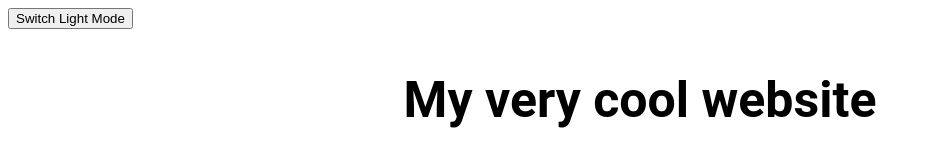
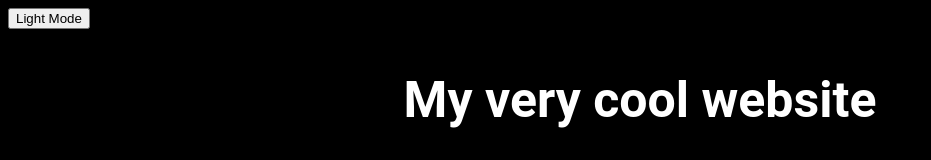
Before and after one commit to TheDokT0r/my-website-redux, a plain HTML site: page index.html in a window 1280 px wide. Both pictures are taken after a click on the button "Switch to dark". Shown: the top 160 px of the page, without its empty margins (0-931 px from the left). Drawn offline with Linux system fonts and the light colour scheme.

Commit message:
fixed dark mode (Fr fr)

```diff
--- a/index.js
+++ b/index.js
@@ -2,7 +2,6 @@ const title = document.getElementById("title");
 const subtitle = document.getElementById("subtitle");
 const darkModeBtn = document.getElementById("dark_mode_btn");
 const body = document.getElementById("body");
-let darkMode = localStorage.getItem("darkMode");
 
 const changeTitle = () => {
     title.textContent = "Don't you have anything better to do?";
@@ -15,28 +14,25 @@ subtitle.addEventListener("click", changeTitle);
 
 // Dark Mode
 const checkCurrentTheme = () => {
-    if (darkMode === "true") {
-        darkModeBtn.textContent = "Switch Dark Mode";
-
-        body.style.color = "white";
-        body.style.backgroundColor = "black";
-        body.style.borderColor = "white";
+    if (localStorage.getItem("darkMode") === "true") {
+        body.classList.add("dark");
+        darkModeBtn.textContent = "Light Mode";
         return;
     }
 
-    darkModeBtn.textContent = "Switch Light Mode";
-
-    body.style.color = "black";
-    body.style.backgroundColor = "white";
-    body.style.borderColor = "black";
+    body.classList.remove("dark");
+    body.classList.add("light");
 }
 
-
-darkModeBtn.addEventListener("load", checkCurrentTheme);
+document.addEventListener("DOMContentLoaded", checkCurrentTheme);
 
 darkModeBtn.addEventListener("click", () => {
+    let currentMode = localStorage.getItem("darkMode");
+    if (currentMode === "true") {
+        localStorage.setItem("darkMode", "false");
+    }
+    else {
+        localStorage.setItem("darkMode", "true");
+    }
     checkCurrentTheme();
-    let current = localStorage.getItem("darkMode");
-
-    localStorage.setItem("darkMode", !current);
 });
--- a/styles.css
+++ b/styles.css
@@ -1,15 +1,24 @@
 :root {
-    --text-clor: black;
+    --text-color: black;
     --bg-color: white;
-
     --text-color-dark: white;
     --bg-color-dark: black;
+    --transition-time: 0.5s; /* Add transition time variable */
 }
 
 html {
     font-family: "Roboto", sans-serif;
-    /* color: var(--text-color);
-    background-color: var(--bg-color); */
+    transition: color var(--transition-time), background-color var(--transition-time); /* Use transition time variable */
+}
+
+.bright {
+    color: var(--text-color);
+    background-color: var(--bg-color);
+}
+
+.dark {
+    color: var(--text-color-dark);
+    background-color: var(--bg-color-dark);
 }
 
 .container {
```
